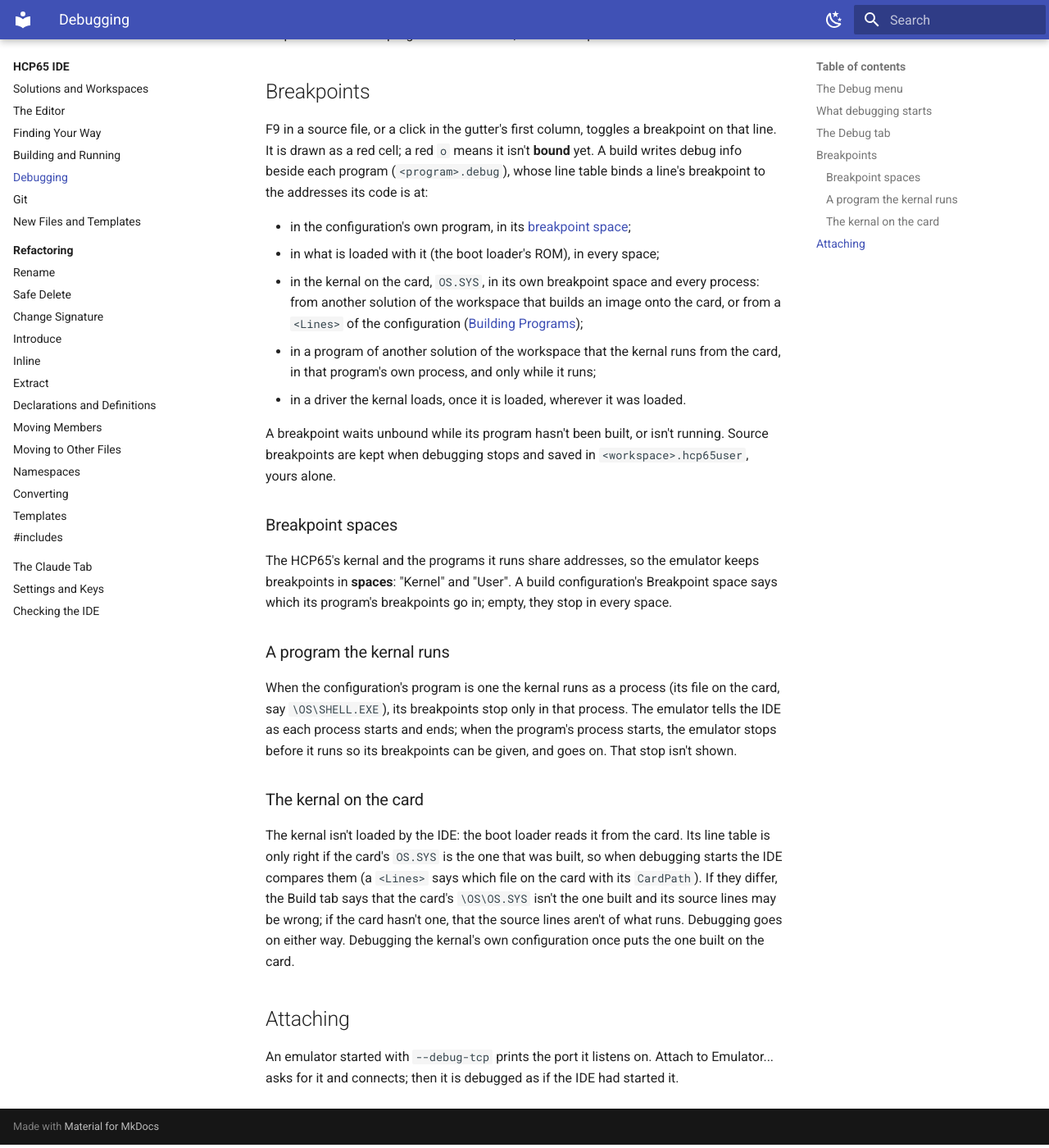
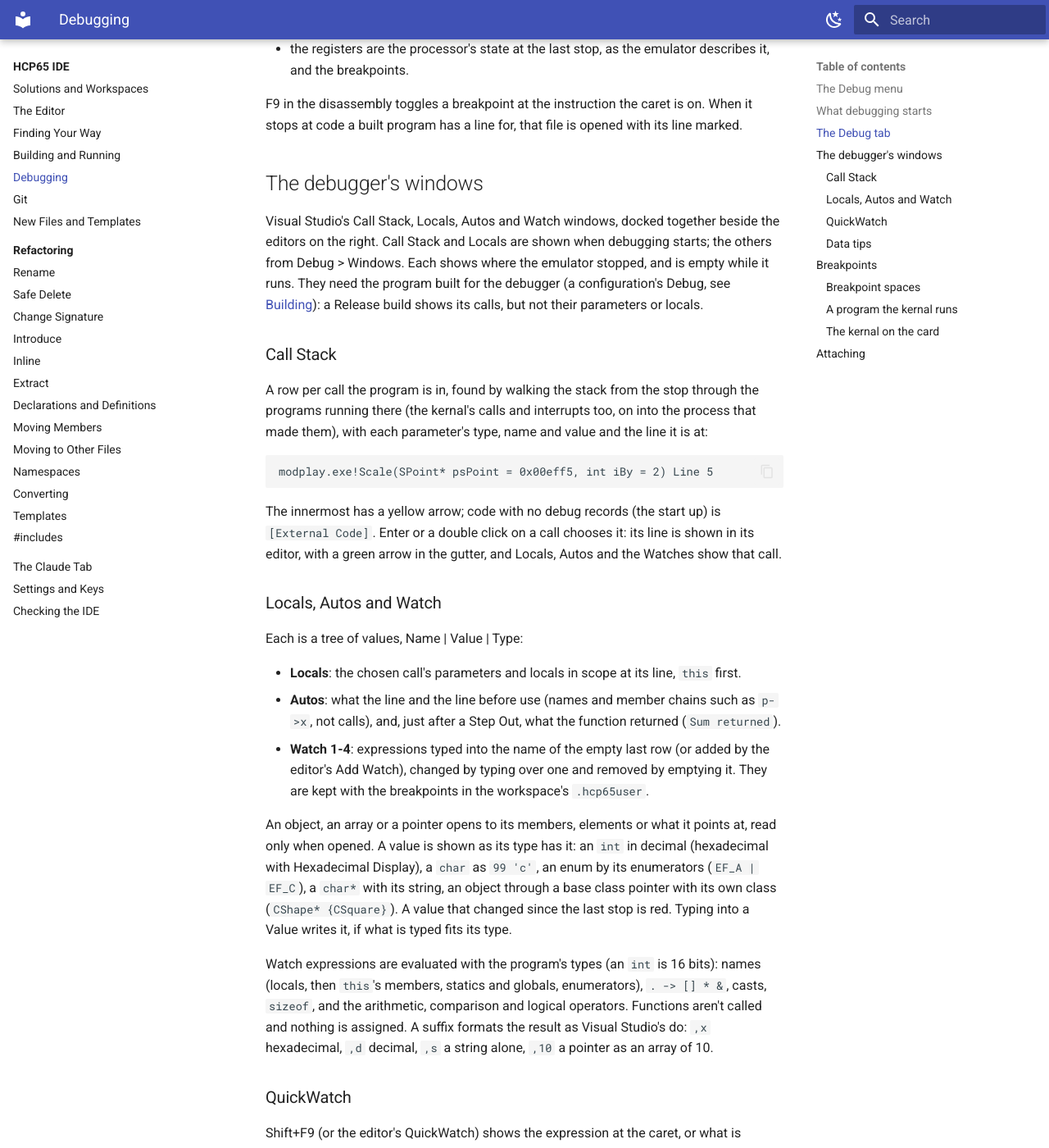
Before and after one commit to andrewpaterson/HCP65, an MkDocs documentation site: the page built from Website/docs/ide/debugging.md, in a window 1280 px wide and 1400 px high, scrolled down 2146 px. Shown: the whole window at 82% size. Built offline with MkDocs 1.6.1 and Material for MkDocs 9.7.7, drawn with Linux system fonts in a browser that asks for light colours; plug-ins that fetch from the network failed and are left out; some of the changed text lies outside the part shown.

Commit message:
debugging.md: the debugger's windows (DebuggerPlan.txt E): Call Stack, Locals, Autos, Watch 1-4, QuickWatch, data tips, Hexadecimal Display and format suffixes.

```diff
--- a/Website/docs/ide/debugging.md
+++ b/Website/docs/ide/debugging.md
@@ -23,6 +23,8 @@ runs the emulator with a shared memory channel to it, or attaches to one already
 | New Breakpoint at Address... | | A breakpoint at an address typed in hexadecimal (a leading `$` is allowed). |
 | Delete All Breakpoints | | Takes them all away. |
 | Edit Configurations... | | The [run configurations](building.md#run-configurations). |
+| Windows > | | Call Stack, Locals, Autos, Watch 1-4, and Hexadecimal Display (see [The debugger's windows](#the-debuggers-windows)). |
+| QuickWatch... | Shift+F9 | The expression at the caret, in a dialog (see [QuickWatch](#quickwatch)). |
 
 A step is one instruction when the disassembly has the keys, and one source line in a source file.
 
@@ -56,6 +58,60 @@ The Debug tab under the editor shows the **disassembly** beside the **registers*
 
 F9 in the disassembly toggles a breakpoint at the instruction the caret is on.  When it stops at code a
 built program has a line for, that file is opened with its line marked.
+
+## The debugger's windows
+
+Visual Studio's Call Stack, Locals, Autos and Watch windows, docked together beside the editors on the
+right.  Call Stack and Locals are shown when debugging starts; the others from Debug > Windows.  Each
+shows where the emulator stopped, and is empty while it runs.  They need the program built for the
+debugger (a configuration's Debug, see [Building](building.md)): a Release build shows its calls, but not
+their parameters or locals.
+
+### Call Stack
+
+A row per call the program is in, found by walking the stack from the stop through the programs running
+there (the kernal's calls and interrupts too, on into the process that made them), with each parameter's
+type, name and value and the line it is at:
+
+    modplay.exe!Scale(SPoint* psPoint = 0x00eff5, int iBy = 2) Line 5
+
+The innermost has a yellow arrow; code with no debug records (the start up) is `[External Code]`.  Enter
+or a double click on a call chooses it: its line is shown in its editor, with a green arrow in the gutter,
+and Locals, Autos and the Watches show that call.
+
+### Locals, Autos and Watch
+
+Each is a tree of values, Name | Value | Type:
+
+- **Locals**: the chosen call's parameters and locals in scope at its line, `this` first.
+- **Autos**: what the line and the line before use (names and member chains such as `p->x`, not calls),
+  and, just after a Step Out, what the function returned (`Sum returned`).
+- **Watch 1-4**: expressions typed into the name of the empty last row (or added by the editor's Add
+  Watch), changed by typing over one and removed by emptying it.  They are kept with the breakpoints in
+  the workspace's `.hcp65user`.
+
+An object, an array or a pointer opens to its members, elements or what it points at, read only when
+opened.  A value is shown as its type has it: an `int` in decimal (hexadecimal with Hexadecimal Display),
+a `char` as `99 'c'`, an enum by its enumerators (`EF_A | EF_C`), a `char*` with its string, an object
+through a base class pointer with its own class (`CShape* {CSquare}`).  A value that changed since the
+last stop is red.  Typing into a Value writes it, if what is typed fits its type.
+
+Watch expressions are evaluated with the program's types (an `int` is 16 bits): names (locals, then
+`this`'s members, statics and globals, enumerators), `. -> [] * &`, casts, `sizeof`, and the arithmetic,
+comparison and logical operators.  Functions aren't called and nothing is assigned.  A suffix formats the
+result as Visual Studio's do: `,x` hexadecimal, `,d` decimal, `,s` a string alone, `,10` a pointer as an
+array of 10.
+
+### QuickWatch
+
+Shift+F9 (or the editor's QuickWatch) shows the expression at the caret, or what is selected, with its
+value: Reevaluate evaluates what is typed, Add Watch adds it to Watch 1.
+
+### Data tips
+
+The pointer resting on a name in the editor while stopped shows its value under it, opened like a Locals
+row; a member's (`pcCounter->miCount`) from the name it is a member of.  It goes when the pointer moves off
+the name and the tip.
 
 ## Breakpoints
 
```
